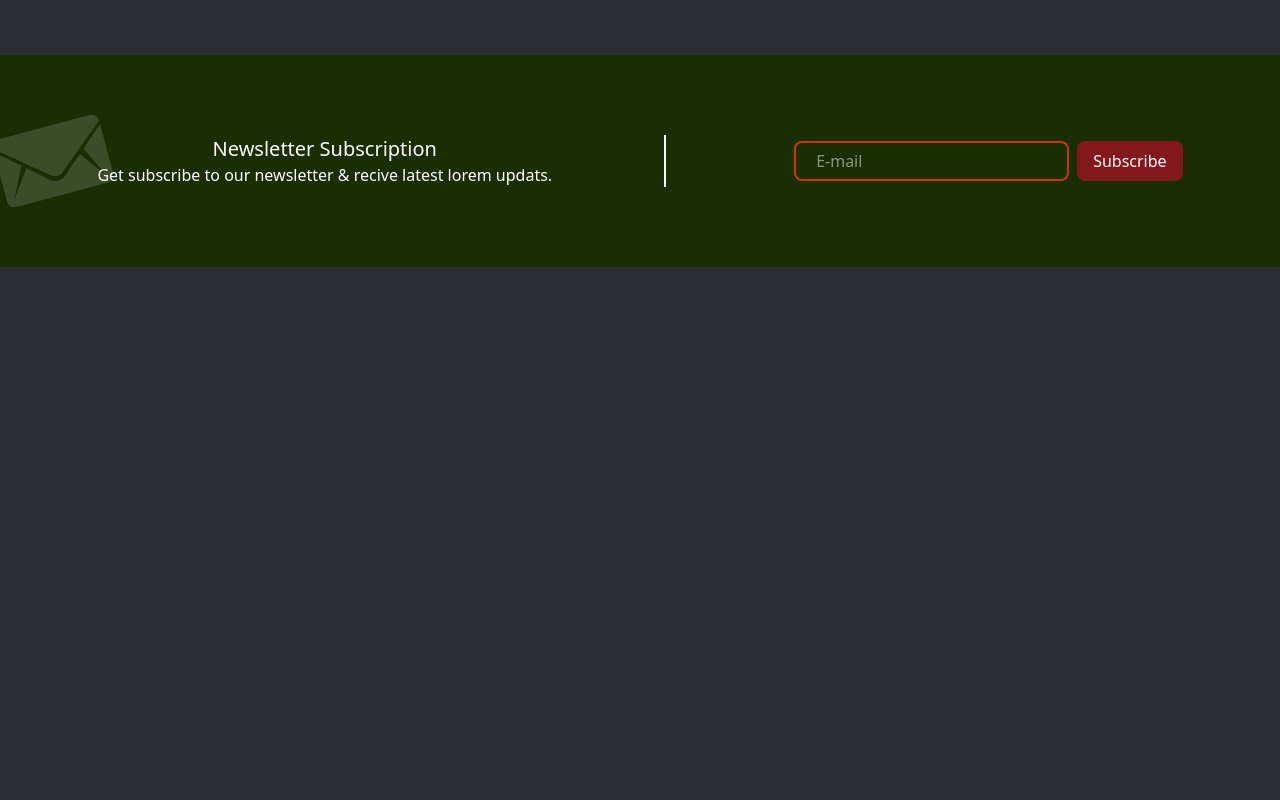
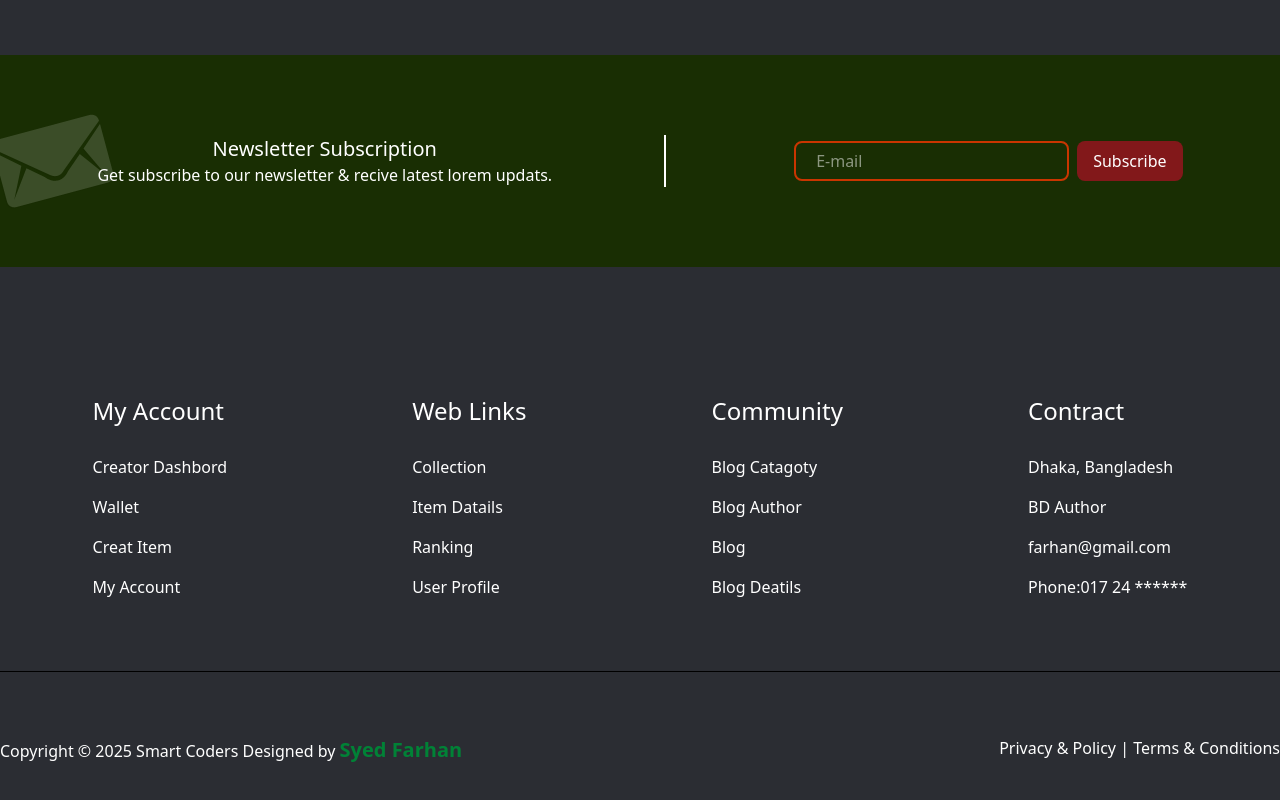
Before and after one commit to farhans101/basic-tailwindcss-projects, a plain HTML site: page index.html in a window 1280 px wide. Shown: the part 3864-4664 px from the top of the page. Before the commit the page ends 4259 px from the top, so only its background shows below. Drawn offline with nearby package versions, Linux system fonts and the light colour scheme.

Commit message:
all section done

```diff
--- a/index.html
+++ b/index.html
@@ -254,6 +254,57 @@
             </div>
         </section>
     </main>
+
+    <footer>
+        <div class="container mx-auto text-center sm:text-left">
+            <div class="sm:flex text-white justify-around">
+
+                <div>
+                    <h2 class="text-xl sm:text-2xl mb-0 sm:mb-5">My Account</h2>
+                    <ul class="leading-10">
+                        <li><a href="#">Creator Dashbord</a></li>
+                        <li><a href="#">Wallet</a></li>
+                        <li><a href="#">Creat Item</a></li>
+                        <li><a href="#">My Account</a></li>
+                    </ul>
+                </div>
+                <div>
+                    <h2 class="text-xl sm:text-2xl mb-0 sm:mb-5">Web Links</h2>
+                    <ul class="leading-10">
+                        <li><a href="#">Collection</a></li>
+                        <li><a href="#">Item Datails</a></li>
+                        <li><a href="#">Ranking</a></li>
+                        <li><a href="#">User Profile</a></li>
+                    </ul>
+                </div>
+                <div>
+                    <h2 class="text-xl sm:text-2xl mb-0 sm:mb-5">Community</h2>
+                    <ul class="leading-10">
+                        <li><a href="#">Blog Catagoty</a></li>
+                        <li><a href="#">Blog Author</a></li>
+                        <li><a href="#">Blog</a></li>
+                        <li><a href="#">Blog Deatils</a></li>
+                    </ul>
+                </div>
+                <div>
+                    <h2 class="text-xl sm:text-2xl mb-0 sm:mb-5">Contract</h2>
+                    <ul class="leading-10">
+                        <li><a href="#">Dhaka, Bangladesh</a></li>
+                        <li><a href="#">BD Author</a></li>
+                        <li><a href="#">farhan@gmail.com</a></li>
+                        <li><a href="#">Phone:017 24 ******</a></li>
+                    </ul>
+                </div>
+
+            </div>
+            <hr class="my-16">
+            <div class="text-white sm:flex justify-between mb-20">
+                <p>Copyright © 2025 Smart Coders Designed by <span class="text-green-700 text-xl font-bold">Syed
+                        Farhan</span></p>
+                <p>Privacy & Policy | Terms & Conditions</p>
+            </div>
+        </div>
+    </footer>
 </body>
 
 </html>
```
